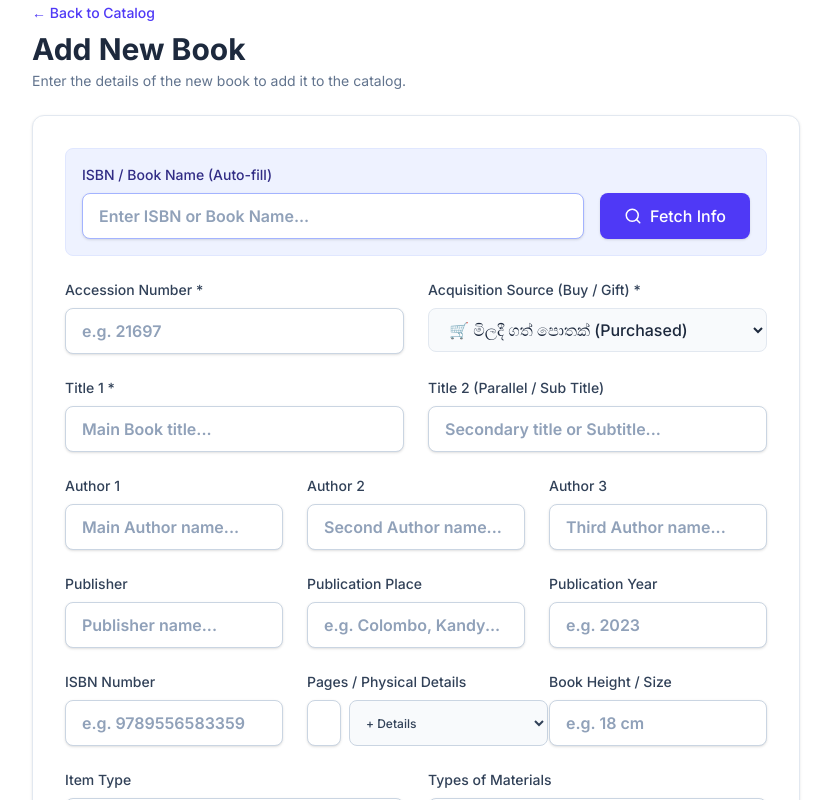
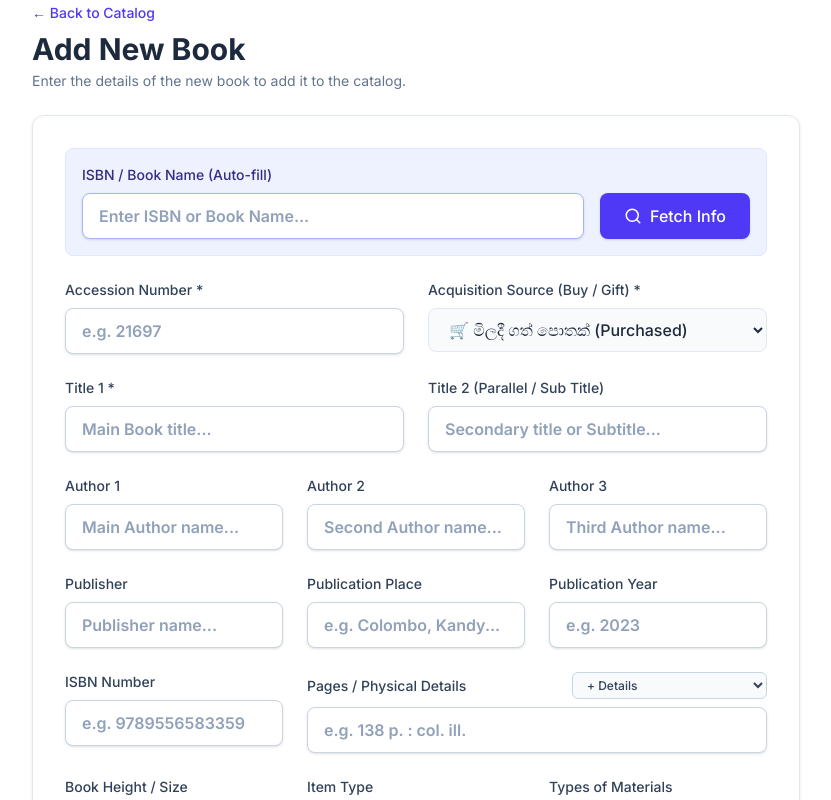
Before and after one commit to arunasaku/lms, a Next.js app: page /catalog/new in a window 1280 px wide. Shown: the whole page, without its empty margins (224-1055 px from the left). Built offline with nearby package versions, Linux system fonts and the light colour scheme; no server answers.

Commit message:
new books

```diff
--- a/src/app/catalog/edit/[id]/EditBookForm.tsx
+++ b/src/app/catalog/edit/[id]/EditBookForm.tsx
@@ -374,18 +374,9 @@ export default function EditBookForm({ book }: { book: any }) {
         </div>
 
         <div className="grid grid-cols-1 md:grid-cols-3 gap-6">
-          <div className="space-y-2">
-            <label htmlFor="pages" className="block text-sm font-medium text-slate-700">Pages / Physical Details</label>
-            <div className="flex gap-2">
-              <input
-                type="text"
-                id="pages"
-                name="pages"
-                value={pages}
-                onChange={(e) => setPages(e.target.value)}
-                placeholder="e.g. 138 p. : col. ill."
-                className="w-full px-4 py-2.5 bg-white text-slate-900 font-semibold placeholder:text-slate-400 border border-slate-300 rounded-lg focus:outline-none focus:ring-2 focus:ring-indigo-500 transition shadow-sm"
-              />
+          <div className="space-y-2 md:col-span-2">
+            <div className="flex items-center justify-between">
+              <label htmlFor="pages" className="block text-sm font-medium text-slate-700">Pages / Physical Details</label>
               <select
                 onChange={(e) => {
                   if (!e.target.value) return;
@@ -397,7 +388,7 @@ export default function EditBookForm({ book }: { book: any }) {
                   }
                   e.target.value = "";
                 }}
-                className="px-3 py-2.5 bg-slate-50 text-slate-700 border border-slate-300 rounded-lg focus:outline-none focus:ring-2 focus:ring-indigo-500 transition text-xs font-medium cursor-pointer shrink-0"
+                className="px-2.5 py-1 bg-slate-50 text-slate-700 border border-slate-300 rounded-md focus:outline-none focus:ring-2 focus:ring-indigo-500 transition text-xs font-medium cursor-pointer"
                 title="Quick add physical details"
               >
                 <option value="">+ Details</option>
@@ -412,9 +403,18 @@ export default function EditBookForm({ book }: { book: any }) {
                 <option value="port.">port. (Portraits)</option>
               </select>
             </div>
+            <input
+              type="text"
+              id="pages"
+              name="pages"
+              value={pages}
+              onChange={(e) => setPages(e.target.value)}
+              placeholder="e.g. 138 p. : col. ill."
+              className="w-full px-4 py-2.5 bg-white text-slate-900 font-semibold placeholder:text-slate-400 border border-slate-300 rounded-lg focus:outline-none focus:ring-2 focus:ring-indigo-500 transition shadow-sm"
+            />
           </div>
 
-          <div className="space-y-2">
+          <div className="space-y-2 md:col-span-1">
             <label htmlFor="height" className="block text-sm font-medium text-slate-700">Book Height / Size</label>
             <input
               type="text"
@@ -423,20 +423,6 @@ export default function EditBookForm({ book }: { book: any }) {
               value={height}
               onChange={(e) => setHeight(e.target.value)}
               placeholder="e.g. 18 cm"
-              className="w-full px-4 py-2.5 bg-white text-slate-900 font-semibold placeholder:text-slate-400 border border-slate-300 rounded-lg focus:outline-none focus:ring-2 focus:ring-indigo-500 transition shadow-sm"
-            />
-          </div>
-
-          <div className="space-y-2">
-            <label htmlFor="price" className="block text-sm font-medium text-slate-700">Price (Rs.)</label>
-            <input
-              type="number"
-              id="price"
-              name="price"
-              step="0.01"
-              value={price}
-              onChange={(e) => setPrice(e.target.value)}
-              placeholder="0.00"
               className="w-full px-4 py-2.5 bg-white text-slate-900 font-semibold placeholder:text-slate-400 border border-slate-300 rounded-lg focus:outline-none focus:ring-2 focus:ring-indigo-500 transition shadow-sm"
             />
           </div>
--- a/src/app/catalog/new/NewBookForm.tsx
+++ b/src/app/catalog/new/NewBookForm.tsx
@@ -341,7 +341,7 @@ export default function NewBookForm() {
         </div>
 
         <div className="grid grid-cols-1 md:grid-cols-3 gap-6">
-          <div className="space-y-2">
+          <div className="space-y-2 md:col-span-1">
             <label htmlFor="isbn" className="block text-sm font-medium text-slate-700">ISBN Number</label>
             <input
               type="text"
@@ -354,18 +354,9 @@ export default function NewBookForm() {
             />
           </div>
 
-          <div className="space-y-2">
-            <label htmlFor="pages" className="block text-sm font-medium text-slate-700">Pages / Physical Details</label>
-            <div className="flex gap-2">
-              <input
-                type="text"
-                id="pages"
-                name="pages"
-                value={pages}
-                onChange={(e) => setPages(e.target.value)}
-                placeholder="e.g. 138 p. : col. ill."
-                className="w-full px-4 py-2.5 bg-white text-slate-900 font-semibold placeholder:text-slate-400 border border-slate-300 rounded-lg focus:outline-none focus:ring-2 focus:ring-indigo-500 transition shadow-sm"
-              />
+          <div className="space-y-2 md:col-span-2">
+            <div className="flex items-center justify-between">
+              <label htmlFor="pages" className="block text-sm font-medium text-slate-700">Pages / Physical Details</label>
               <select
                 onChange={(e) => {
                   if (!e.target.value) return;
@@ -377,7 +368,7 @@ export default function NewBookForm() {
                   }
                   e.target.value = "";
                 }}
-                className="px-3 py-2.5 bg-slate-50 text-slate-700 border border-slate-300 rounded-lg focus:outline-none focus:ring-2 focus:ring-indigo-500 transition text-xs font-medium cursor-pointer shrink-0"
+                className="px-2.5 py-1 bg-slate-50 text-slate-700 border border-slate-300 rounded-md focus:outline-none focus:ring-2 focus:ring-indigo-500 transition text-xs font-medium cursor-pointer"
                 title="Quick add physical details"
               >
                 <option value="">+ Details</option>
@@ -392,8 +383,19 @@ export default function NewBookForm() {
                 <option value="port.">port. (Portraits)</option>
               </select>
             </div>
+            <input
+              type="text"
+              id="pages"
+              name="pages"
+              value={pages}
+              onChange={(e) => setPages(e.target.value)}
+              placeholder="e.g. 138 p. : col. ill."
+              className="w-full px-4 py-2.5 bg-white text-slate-900 font-semibold placeholder:text-slate-400 border border-slate-300 rounded-lg focus:outline-none focus:ring-2 focus:ring-indigo-500 transition shadow-sm"
+            />
           </div>
+        </div>
 
+        <div className="grid grid-cols-1 md:grid-cols-3 gap-6">
           <div className="space-y-2">
             <label htmlFor="height" className="block text-sm font-medium text-slate-700">Book Height / Size</label>
             <input
@@ -406,9 +408,7 @@ export default function NewBookForm() {
               className="w-full px-4 py-2.5 bg-white text-slate-900 font-semibold placeholder:text-slate-400 border border-slate-300 rounded-lg focus:outline-none focus:ring-2 focus:ring-indigo-500 transition shadow-sm"
             />
           </div>
-        </div>
 
-        <div className="grid grid-cols-1 md:grid-cols-2 gap-6">
           <div className="space-y-2">
             <label htmlFor="itemType" className="block text-sm font-medium text-slate-700">Item Type</label>
             <select
```
